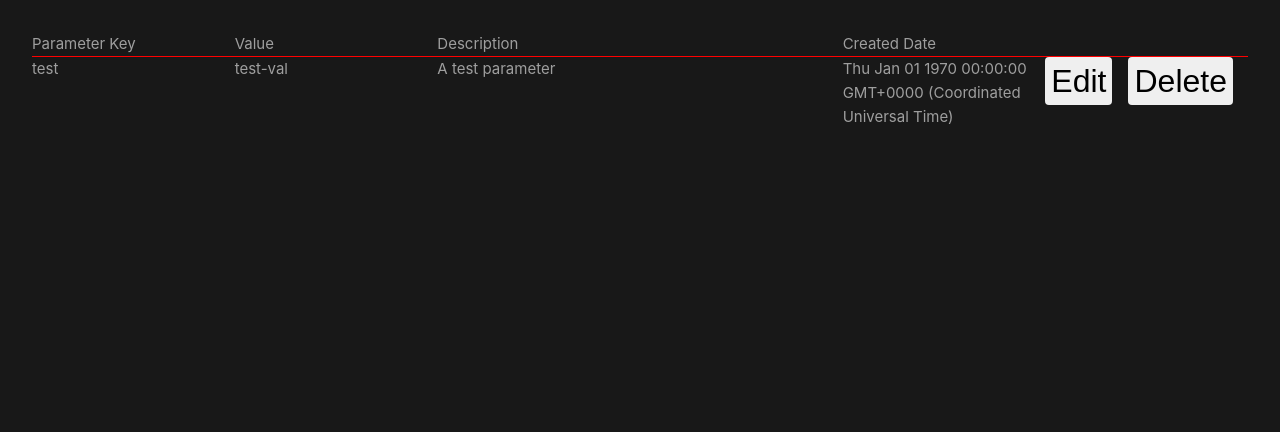
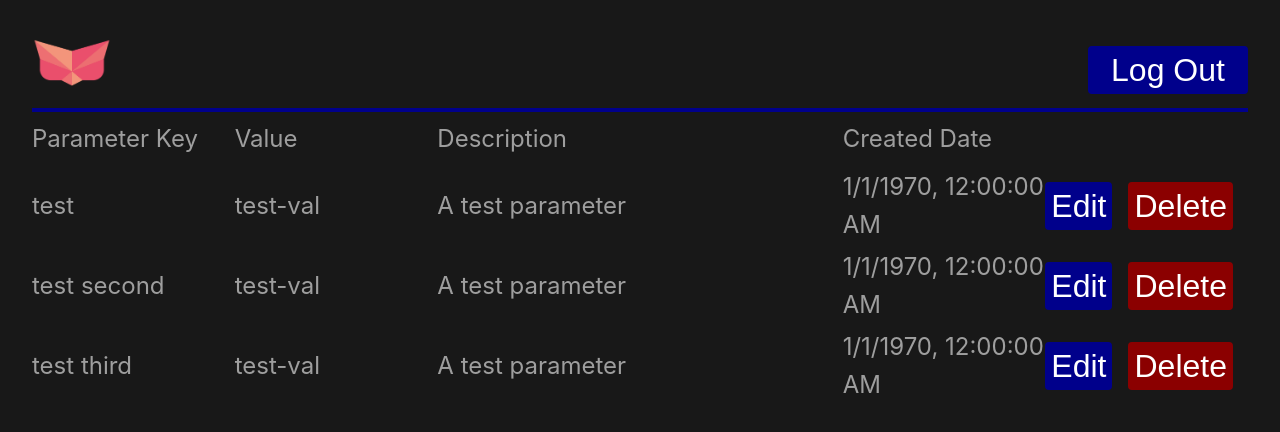
Before and after one commit to borangoher/codeway-case-fe, a Vue app: page / in a window 1280 px wide. Shown: the top 432 px of the page. Built offline with nearby package versions, Linux system fonts and the light colour scheme.

Commit message:
feat: Add simple param config

```diff
--- a/src/assets/main.css
+++ b/src/assets/main.css
@@ -23,3 +23,8 @@ button {
   height: 3rem;
   font-size: 2rem;
 }
+
+a {
+  text-decoration: none;
+  color: inherit;
+}
--- a/src/components/PropertyConfig.vue
+++ b/src/components/PropertyConfig.vue
@@ -1,30 +1,80 @@
 <script setup lang="ts">
-defineProps<{
+import { ref } from 'vue'
+import type { Ref } from 'vue'
+
+export type parameter = {
   id: number
-  paramKey: string
-  paramValue: string
-  paramDesc: string
+  key: string
+  value: string
+  desc: string
   createdDate: Date
+}
+
+const props = defineProps<{
+  param: parameter
 }>()
+const emit = defineEmits<{
+  (e: 'edit', param: parameter): void
+  (e: 'delete', id: number): void
+}>()
+
+const isEditing: Ref<boolean> = ref(false)
+const paramState: Ref<parameter> = ref({...props.param})
+
+function toggleEdit(): void {
+  isEditing.value = true;
+}
+
+function cancelEdit(): void {
+console.log(props.param);
+  paramState.value = props.param;
+  isEditing.value = false;
+}
+function saveChanges(): void {
+  emit('edit', paramState.value)
+  isEditing.value = false
+}
+
+function deleteParam(): void {
+  emit('delete', paramState.value.id)
+}
 </script>
 
 <template>
   <div class="param-line">
-    <p>{{ paramKey }}</p>
-    <p>{{ paramValue }}</p>
-    <p>{{ paramDesc }}</p>
-    <p>{{ createdDate.toString() }}</p>
+    <template v-if="isEditing">
+      <input class="param-input" type="text" name="paramKey" id="paramKey" v-model="paramState.key" />
+      <input class="param-input" type="text" name="paramValue" id="paramValue" v-model="paramState.value" />
+      <input class="param-input" type="text" name="paramDesc" id="paramDesc" v-model="paramState.desc" />
+    </template>
+    <template v-else>
+      <p>{{ paramState.key }}</p>
+      <p>{{ paramState.value }}</p>
+      <p>{{ paramState.desc }}</p>
+    </template>
+
+    <p>{{ paramState.createdDate.toLocaleString() }}</p>
+
     <div class="button-container">
-      <button>Edit</button>
-      <button>Delete</button>
+      <template v-if="isEditing">
+        <button class="blue-button" @click="saveChanges">Save</button>
+        <button class="red-button" @click="cancelEdit">Cancel</button>
+      </template>
+      <template v-else>
+        <button class="blue-button" @click="toggleEdit">Edit</button>
+        <button class="red-button" @click="deleteParam">Delete</button>
+      </template>
     </div>
   </div>
 </template>
 
 <style scoped>
 .param-line {
+  height: 5rem;
+  font-size: 1.5rem;
   display: grid;
   grid-template-columns: 1fr 1fr 2fr 1fr 1fr;
+  align-items: center;
 }
 
 .button-container {
@@ -32,4 +82,25 @@ defineProps<{
   gap: 1rem;
 }
 
+.blue-button {
+  background-color: darkblue;
+  color: white;
+
+  &:hover {
+    background-color: blue
+  }
+}
+
+.red-button {
+  background-color: darkred;
+  color: white;
+
+  &:hover {
+    background-color: red
+  }
+}
+
+.param-input {
+  width: 75%;
+}
 </style>
--- a/src/views/HomeView.vue
+++ b/src/views/HomeView.vue
@@ -1,9 +1,58 @@
 <script setup lang="ts">
 import PropertyConfig from '../components/PropertyConfig.vue'
+import type { parameter } from '../components/PropertyConfig.vue'
+import { ref } from 'vue'
+import type { Ref } from 'vue'
+import { RouterLink } from 'vue-router'
+
+const parameters: Ref<[parameter]> = ref([
+  {
+    id: 1,
+    key: 'test',
+    value: 'test-val',
+    desc: 'A test parameter',
+    createdDate: new Date(0),
+  },
+  {
+    id: 2,
+    key: 'test second',
+    value: 'test-val',
+    desc: 'A test parameter',
+    createdDate: new Date(0),
+  },
+  {
+    id: 3,
+    key: 'test third',
+    value: 'test-val',
+    desc: 'A test parameter',
+    createdDate: new Date(0),
+  },
+])
+
+function deleteParam(id: number): void {
+  parameters.value = parameters.value.filter((param: parameter) => {
+    return param.id !== id
+  });
+  console.log(parameters.value)
+}
+
+function editParam(newParam: parameter): void {
+  parameters.value = parameters.value.map((oldParam: parameter) => {
+    return oldParam.id === newParam.id ? newParam : oldParam
+  });
+}
 </script>
 
 <template>
   <main>
+    <div class="header">
+      <img src="../assets/icon.png" alt="Codeway Logo">
+      <button class="logout-button">
+        <router-link to="/signin">
+          Log Out
+        </router-link>
+      </button>
+    </div>
     <div class="container">
       <div class="title-row">
         <p>Parameter Key</p>
@@ -11,13 +60,13 @@ import PropertyConfig from '../components/PropertyConfig.vue'
         <p>Description</p>
         <p>Created Date</p>
       </div>
-      <PropertyConfig
-        :id="1"
-        paramKey="test"
-        paramValue="test-val"
-        paramDesc="A test parameter"
-        :createdDate="new Date(0)"
-      />
+      <template v-for="parameter in parameters" :key="parameter.id">
+        <PropertyConfig
+          :param="parameter"
+          @delete="deleteParam"
+          @edit="editParam"
+        />
+      </template>
     </div>
   </main>
 </template>
@@ -26,6 +75,29 @@ import PropertyConfig from '../components/PropertyConfig.vue'
 .title-row {
   display: grid;
   grid-template-columns: 1fr 1fr 2fr 1fr 1fr;
-  border-bottom: 1px solid red;
+  font-size: 1.5rem;
+  margin-top: 0.5rem;
+  margin-bottom: 0.5rem;
+}
+
+.header {
+  display: flex;
+  justify-content: space-between;
+  align-items: center;
+  height: 10vh;
+  border-bottom: 4px solid darkblue;
+}
+
+.logout-button {
+  background-color: darkblue;
+  color: white;
+  &:hover {
+    background-color: blue;
+  }
+  width: 10rem;
+}
+
+img {
+  width: 5rem
 }
 </style>
--- a/src/views/SignInView.vue
+++ b/src/views/SignInView.vue
@@ -1,13 +1,18 @@
 <script setup lang="ts">
 import { ref } from 'vue'
 import type { Ref } from 'vue'
+import { useRouter } from 'vue-router'
+
+const router = useRouter()
 
 const email: Ref<string> = ref('')
 const password: Ref<string> = ref('')
 
+const isEmailValid: Ref<boolean> = ref(true)
+const isPasswordValid: Ref<boolean> = ref(true)
+
 function signin(): void {
-  console.log(email.value)
-  console.log(password.value)
+  router.push('/')
 }
 </script>
 
```
